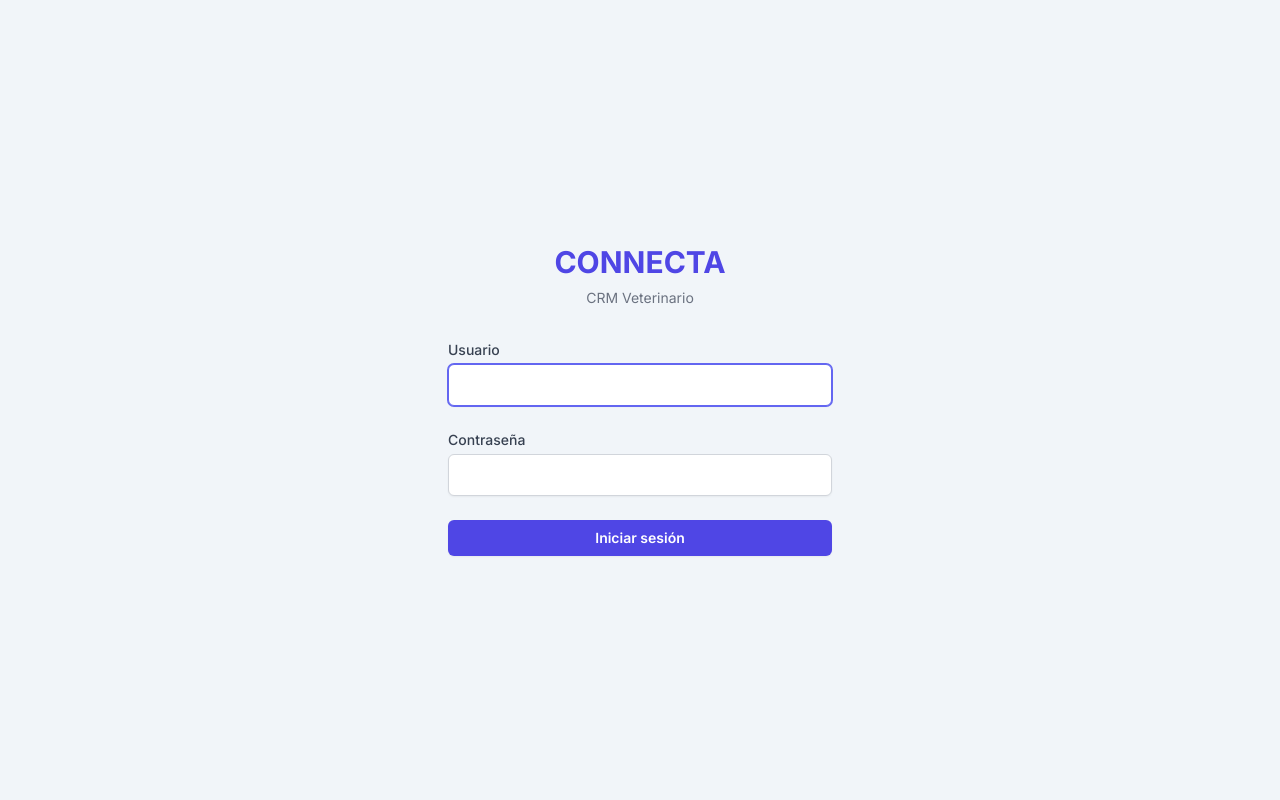
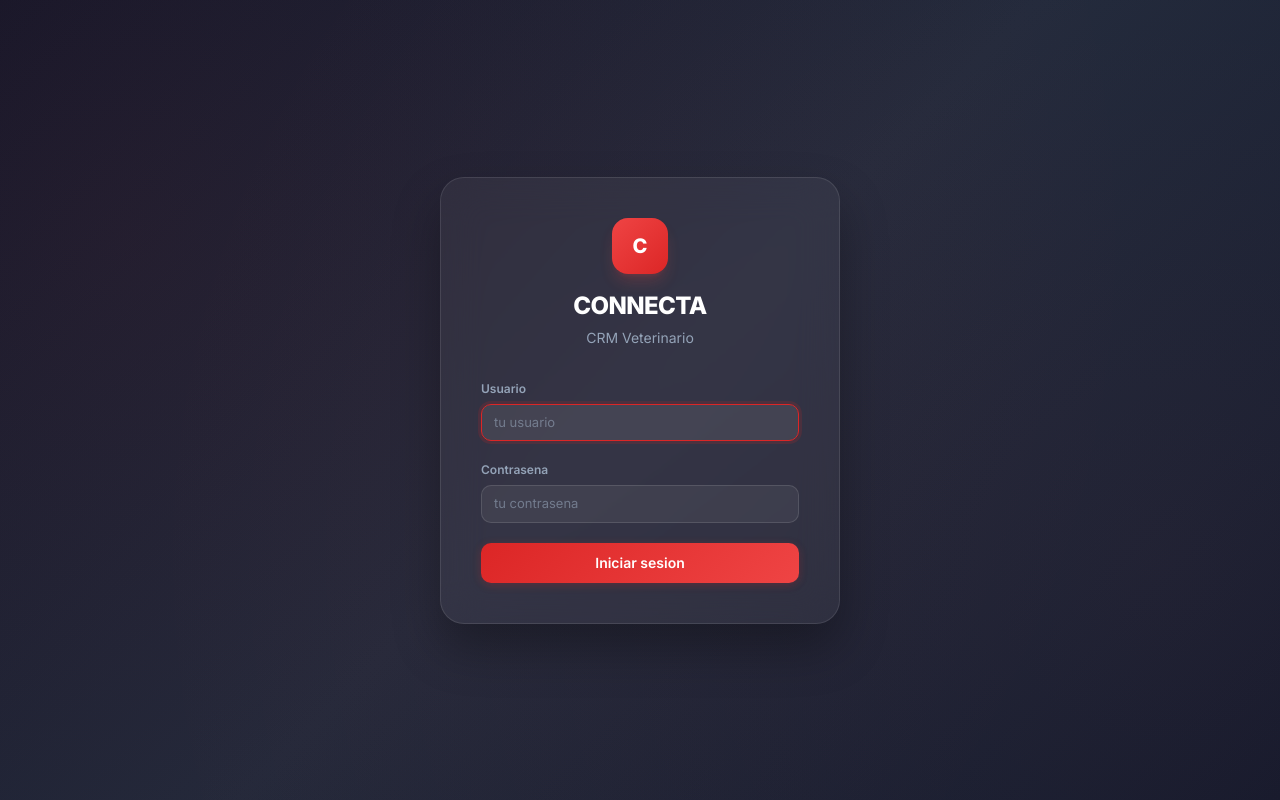
Before and after one commit to AntionART/CONNECTA, a Flask app: page /auth/login in a window 1280 px wide. Run offline with Flask 3, Linux system fonts and the light colour scheme; some libraries are stand-ins or nearby versions.

Commit message:
Modernizar pantalla de login con glassmorphism
Fondo con gradient oscuro y radial gradients decorativos.
Card con efecto glassmorphism (backdrop-blur, bordes
translúcidos). Inputs con fondo semi-transparente. Logo
con icono gradient en contenedor redondeado.

```diff
--- a/app/templates/auth/login.html
+++ b/app/templates/auth/login.html
@@ -2,37 +2,39 @@
 {% block title %}Login - CONNECTA{% endblock %}
 
 {% block public_content %}
-<div class="flex min-h-full items-center justify-center py-12 px-4">
-    <div class="w-full max-w-sm space-y-8">
-        <div class="text-center">
-            <h1 class="text-3xl font-bold text-indigo-600">CONNECTA</h1>
-            <p class="mt-2 text-sm text-gray-500">CRM Veterinario</p>
+<div class="login-page">
+    <div class="login-card">
+        <div class="text-center mb-8">
+            <div class="inline-flex items-center justify-center w-14 h-14 rounded-2xl bg-gradient-to-br from-red-500 to-red-600 mb-4 shadow-lg shadow-red-500/20">
+                <span class="text-white font-extrabold text-xl">C</span>
+            </div>
+            <h1 class="text-2xl font-extrabold text-white tracking-tight">CONNECTA</h1>
+            <p class="mt-1.5 text-sm text-slate-400">CRM Veterinario</p>
         </div>
 
         {% with messages = get_flashed_messages(with_categories=true) %}
         {% if messages %}
         {% for category, message in messages %}
-        <div class="rounded-md p-3 {% if category == 'error' %}bg-red-50 text-red-800{% else %}bg-green-50 text-green-800{% endif %}">
-            <p class="text-sm">{{ message }}</p>
+        <div class="rounded-xl p-3 mb-4 text-sm {% if category == 'error' %}bg-red-500/10 text-red-400 border border-red-500/20{% else %}bg-emerald-500/10 text-emerald-400 border border-emerald-500/20{% endif %}">
+            {{ message }}
         </div>
         {% endfor %}
         {% endif %}
         {% endwith %}
 
-        <form method="POST" class="space-y-6">
+        <form method="POST" class="space-y-5">
             <div>
-                <label for="username" class="block text-sm font-medium text-gray-700">Usuario</label>
+                <label for="username" class="form-label">Usuario</label>
                 <input type="text" id="username" name="username" required autofocus
-                       class="mt-1 block w-full rounded-md border border-gray-300 px-3 py-2 shadow-sm focus:border-indigo-500 focus:outline-none focus:ring-1 focus:ring-indigo-500">
+                       class="input" placeholder="tu usuario">
             </div>
             <div>
-                <label for="password" class="block text-sm font-medium text-gray-700">Contraseña</label>
+                <label for="password" class="form-label">Contrasena</label>
                 <input type="password" id="password" name="password" required
-                       class="mt-1 block w-full rounded-md border border-gray-300 px-3 py-2 shadow-sm focus:border-indigo-500 focus:outline-none focus:ring-1 focus:ring-indigo-500">
+                       class="input" placeholder="tu contrasena">
             </div>
-            <button type="submit"
-                    class="w-full rounded-md bg-indigo-600 px-4 py-2 text-sm font-semibold text-white shadow-sm hover:bg-indigo-500 focus:outline-none focus:ring-2 focus:ring-indigo-500 focus:ring-offset-2">
-                Iniciar sesión
+            <button type="submit" class="btn btn-primary w-full justify-center py-2.5 text-sm">
+                Iniciar sesion
             </button>
         </form>
     </div>
```
